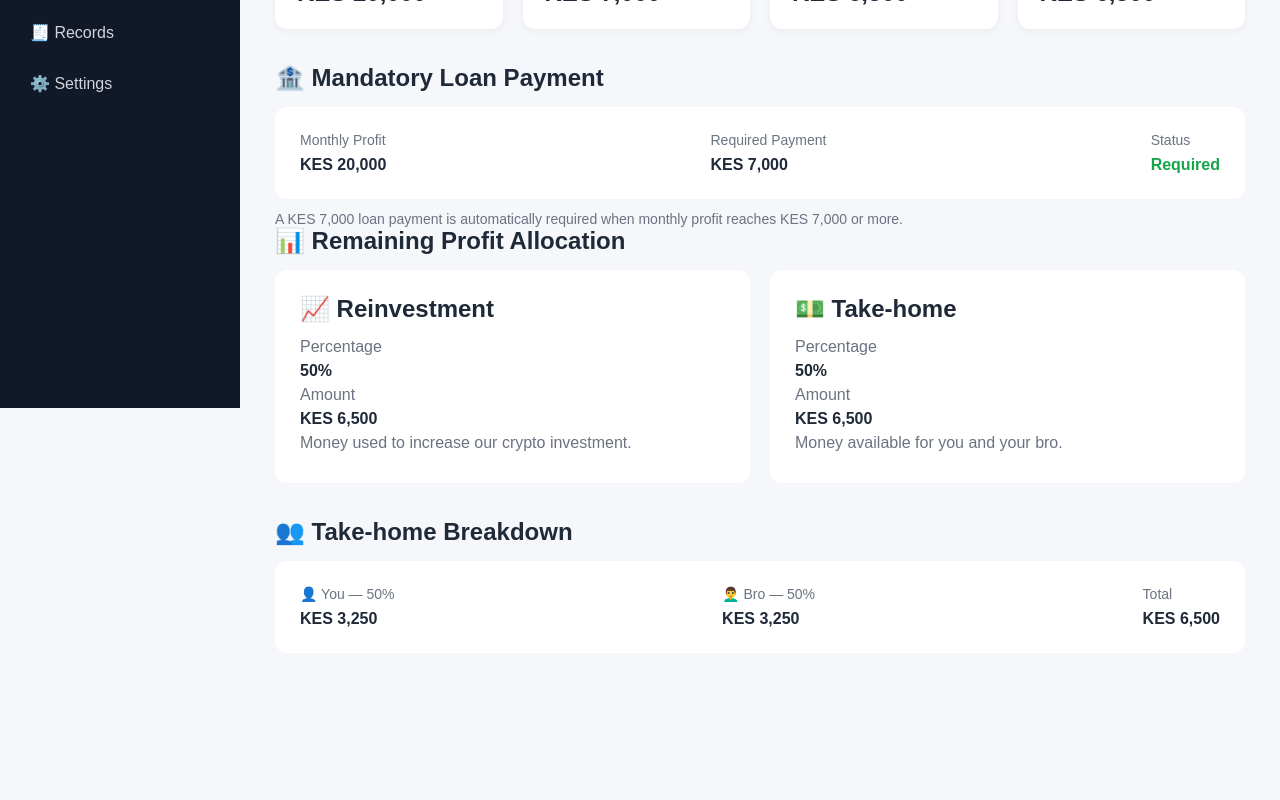
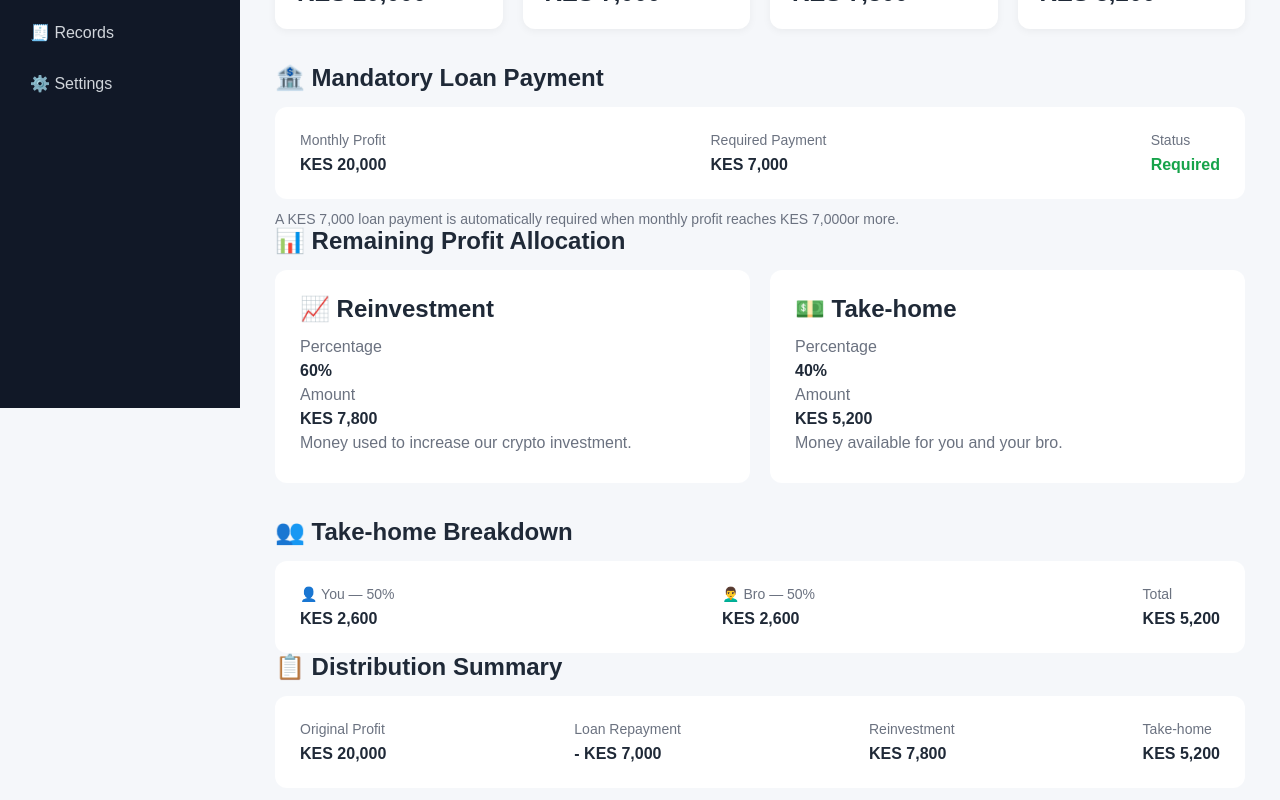
Before and after one commit to elvischege98-tech/Binance-project, a React (Vite) app in the folder frontend/: page /distribution in a window 1280 px wide. Shown: the part 392-1192 px from the top of the page. Before the commit the page ends 1080 px from the top, so only its background shows below. Built offline with nearby package versions, Linux system fonts and the light colour scheme.

Commit message:
made the distribution have functionality

```diff
--- a/frontend/src/pages/Distribution.tsx
+++ b/frontend/src/pages/Distribution.tsx
@@ -1,41 +1,102 @@
-import { useState } from "react";
+import { useEffect, useState } from "react";
+
+interface JointInvestSettings {
+  loanRepayment: number;
+  reinvestment: number;
+  takeHome: number;
+  youSplit: number;
+  broSplit: number;
+}
 
 function Distribution() {
-  // Main settings
+  // -----------------------------
+  // MONTHLY PROFIT
+  // -----------------------------
   const [monthlyProfit, setMonthlyProfit] = useState(20000);
 
-  const loanPayment = monthlyProfit >= 7000 ? 7000 : 0;
+  // -----------------------------
+  // SETTINGS
+  // -----------------------------
+  const [settings, setSettings] = useState<JointInvestSettings>({
+    loanRepayment: 7000,
+    reinvestment: 60,
+    takeHome: 40,
+    youSplit: 50,
+    broSplit: 50,
+  });
 
-  const remainingProfit = Math.max(monthlyProfit - loanPayment, 0);
+  // -----------------------------
+  // LOAD SETTINGS
+  // -----------------------------
+  useEffect(() => {
+    const savedSettings = localStorage.getItem(
+      "jointInvestSettings"
+    );
 
-  // Remaining profit allocation
-  const reinvestmentPercentage = 50;
-  const takeHomePercentage = 50;
+    if (savedSettings) {
+      setSettings(JSON.parse(savedSettings));
+    }
+  }, []);
 
+  // -----------------------------
+  // LOAN CALCULATION
+  // -----------------------------
+  const loanPayment =
+    monthlyProfit >= settings.loanRepayment
+      ? settings.loanRepayment
+      : 0;
+
+  // -----------------------------
+  // REMAINING PROFIT
+  // -----------------------------
+  const remainingProfit = Math.max(
+    monthlyProfit - loanPayment,
+    0
+  );
+
+  // -----------------------------
+  // PROFIT ALLOCATION
+  // -----------------------------
   const reinvestment =
-    remainingProfit * (reinvestmentPercentage / 100);
+    remainingProfit *
+    (settings.reinvestment / 100);
 
   const takeHome =
-    remainingProfit * (takeHomePercentage / 100);
+    remainingProfit *
+    (settings.takeHome / 100);
 
-  // Member ownership
-  const youPercentage = 50;
-  const broPercentage = 50;
+  // -----------------------------
+  // MEMBER BREAKDOWN
+  // -----------------------------
+  const yourShare =
+    takeHome * (settings.youSplit / 100);
 
-  const yourShare = takeHome * (youPercentage / 100);
-  const broShare = takeHome * (broPercentage / 100);
+  const broShare =
+    takeHome * (settings.broSplit / 100);
 
   return (
     <main className="dashboard">
+
+      {/* ========================= */}
+      {/* HEADER */}
+      {/* ========================= */}
+
       <header className="dashboard-header">
         <div>
           <h1>💰 Profit Distribution</h1>
-          <p>Decide where our investment profit goes.</p>
+          <p>
+            Decide where our investment profit goes.
+          </p>
         </div>
       </header>
 
-      {/* Profit Input */}
+
+      {/* ========================= */}
+      {/* PROFIT INPUT */}
+      {/* ========================= */}
+
       <section className="distribution-input">
+
         <h2>Monthly Profit</h2>
 
         <p>
@@ -43,96 +104,153 @@ function Distribution() {
         </p>
 
         <div className="profit-input">
+
           <span>KES</span>
 
           <input
             type="number"
             value={monthlyProfit}
             onChange={(e) =>
-              setMonthlyProfit(Number(e.target.value))
+              setMonthlyProfit(
+                Math.max(Number(e.target.value), 0)
+              )
             }
             min="0"
           />
+
         </div>
+
       </section>
 
-      {/* Summary */}
+
+      {/* ========================= */}
+      {/* SUMMARY CARDS */}
+      {/* ========================= */}
+
       <section className="summary-cards">
+
         <div className="card">
           <span>Monthly Profit</span>
+
           <h2>
             KES {monthlyProfit.toLocaleString()}
           </h2>
         </div>
 
+
         <div className="card">
           <span>Loan Payment</span>
+
           <h2>
             KES {loanPayment.toLocaleString()}
           </h2>
         </div>
 
+
         <div className="card">
           <span>Reinvestment</span>
+
           <h2>
             KES {reinvestment.toLocaleString()}
           </h2>
         </div>
 
+
         <div className="card">
           <span>Take-home</span>
+
           <h2>
             KES {takeHome.toLocaleString()}
           </h2>
         </div>
+
       </section>
 
-      {/* Loan */}
+
+      {/* ========================= */}
+      {/* LOAN */}
+      {/* ========================= */}
+
       <section className="loan-section">
+
         <h2>🏦 Mandatory Loan Payment</h2>
 
         <div className="loan-card">
+
           <div>
             <span>Monthly Profit</span>
+
             <strong>
               KES {monthlyProfit.toLocaleString()}
             </strong>
           </div>
 
+
           <div>
             <span>Required Payment</span>
+
             <strong>
               KES {loanPayment.toLocaleString()}
             </strong>
           </div>
 
+
           <div>
             <span>Status</span>
 
-            <strong className={loanPayment > 0 ? "status" : "status warning"}>
-              {loanPayment > 0 ? "Required" : "Not Required"}
+            <strong
+              className={
+                loanPayment > 0
+                  ? "status"
+                  : "status warning"
+              }
+            >
+              {loanPayment > 0
+                ? "Required"
+                : "Not Required"}
             </strong>
           </div>
+
         </div>
 
+
         <p className="loan-note">
-          A KES 7,000 loan payment is automatically required
-          when monthly profit reaches KES 7,000 or more.
+
+          A KES {settings.loanRepayment.toLocaleString()} loan
+          payment is automatically required when monthly profit
+          reaches KES {settings.loanRepayment.toLocaleString()}
+          or more.
+
         </p>
+
       </section>
 
-      {/* Remaining Profit */}
+
+      {/* ========================= */}
+      {/* REMAINING PROFIT */}
+      {/* ========================= */}
+
       <section className="members">
+
         <h2>📊 Remaining Profit Allocation</h2>
 
         <div className="member-grid">
+
+
+          {/* REINVESTMENT */}
+
           <div className="member-card">
+
             <h2>📈 Reinvestment</h2>
 
             <p>Percentage</p>
-            <strong>{reinvestmentPercentage}%</strong>
+
+            <strong>
+              {settings.reinvestment}%
+            </strong>
 
             <p>Amount</p>
+
             <strong>
               KES {reinvestment.toLocaleString()}
             </strong>
@@ -140,15 +258,24 @@ function Distribution() {
             <p>
               Money used to increase our crypto investment.
             </p>
+
           </div>
 
+
+          {/* TAKE HOME */}
+
           <div className="member-card">
+
             <h2>💵 Take-home</h2>
 
             <p>Percentage</p>
-            <strong>{takeHomePercentage}%</strong>
+
+            <strong>
+              {settings.takeHome}%
+            </strong>
 
             <p>Amount</p>
+
             <strong>
               KES {takeHome.toLocaleString()}
             </strong>
@@ -156,37 +283,121 @@ function Distribution() {
             <p>
               Money available for you and your bro.
             </p>
+
           </div>
+
         </div>
+
       </section>
 
-      {/* Member Breakdown */}
+
+      {/* ========================= */}
+      {/* MEMBER BREAKDOWN */}
+      {/* ========================= */}
+
       <section className="loan-section">
+
         <h2>👥 Take-home Breakdown</h2>
 
         <div className="loan-card">
+
+
+          {/* YOU */}
+
           <div>
-            <span>👤 You — {youPercentage}%</span>
+
+            <span>
+              👤 You — {settings.youSplit}%
+            </span>
+
             <strong>
               KES {yourShare.toLocaleString()}
             </strong>
+
           </div>
 
+
+          {/* BRO */}
+
           <div>
-            <span>👨‍🦱 Bro — {broPercentage}%</span>
+
+            <span>
+              👨‍🦱 Bro — {settings.broSplit}%
+            </span>
+
             <strong>
               KES {broShare.toLocaleString()}
             </strong>
+
           </div>
 
+
+          {/* TOTAL */}
+
           <div>
+
             <span>Total</span>
+
+            <strong>
+              KES {takeHome.toLocaleString()}
+            </strong>
+
+          </div>
+
+        </div>
+
+      </section>
+
+
+      {/* ========================= */}
+      {/* DISTRIBUTION SUMMARY */}
+      {/* ========================= */}
+
+      <section className="loan-section">
+
+        <h2>📋 Distribution Summary</h2>
+
+        <div className="loan-card">
+
+          <div>
+            <span>Original Profit</span>
+
+            <strong>
+              KES {monthlyProfit.toLocaleString()}
+            </strong>
+          </div>
+
+
+          <div>
+            <span>Loan Repayment</span>
+
+            <strong>
+              - KES {loanPayment.toLocaleString()}
+            </strong>
+          </div>
+
+
+          <div>
+            <span>Reinvestment</span>
+
+            <strong>
+              KES {reinvestment.toLocaleString()}
+            </strong>
+          </div>
+
+
+          <div>
+            <span>Take-home</span>
+
             <strong>
               KES {takeHome.toLocaleString()}
             </strong>
           </div>
+
         </div>
+
       </section>
+
     </main>
   );
 }
```
